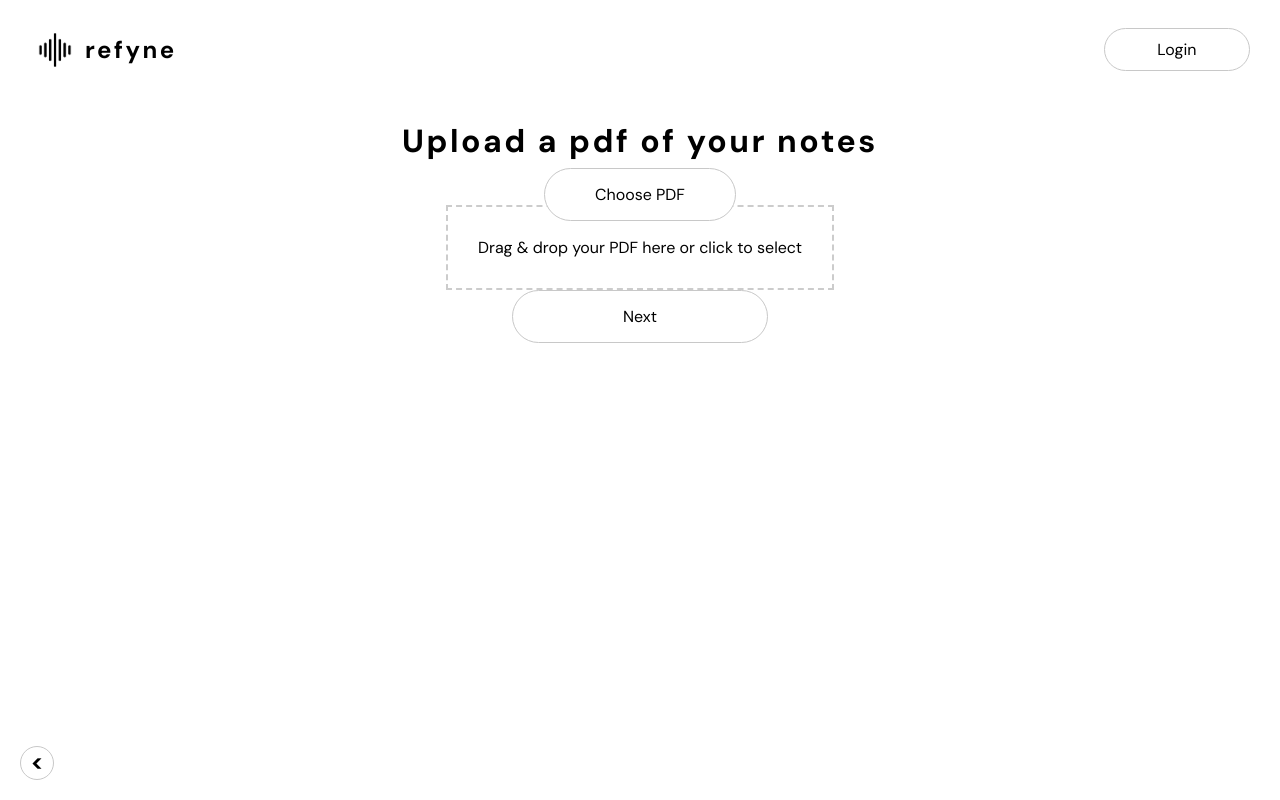
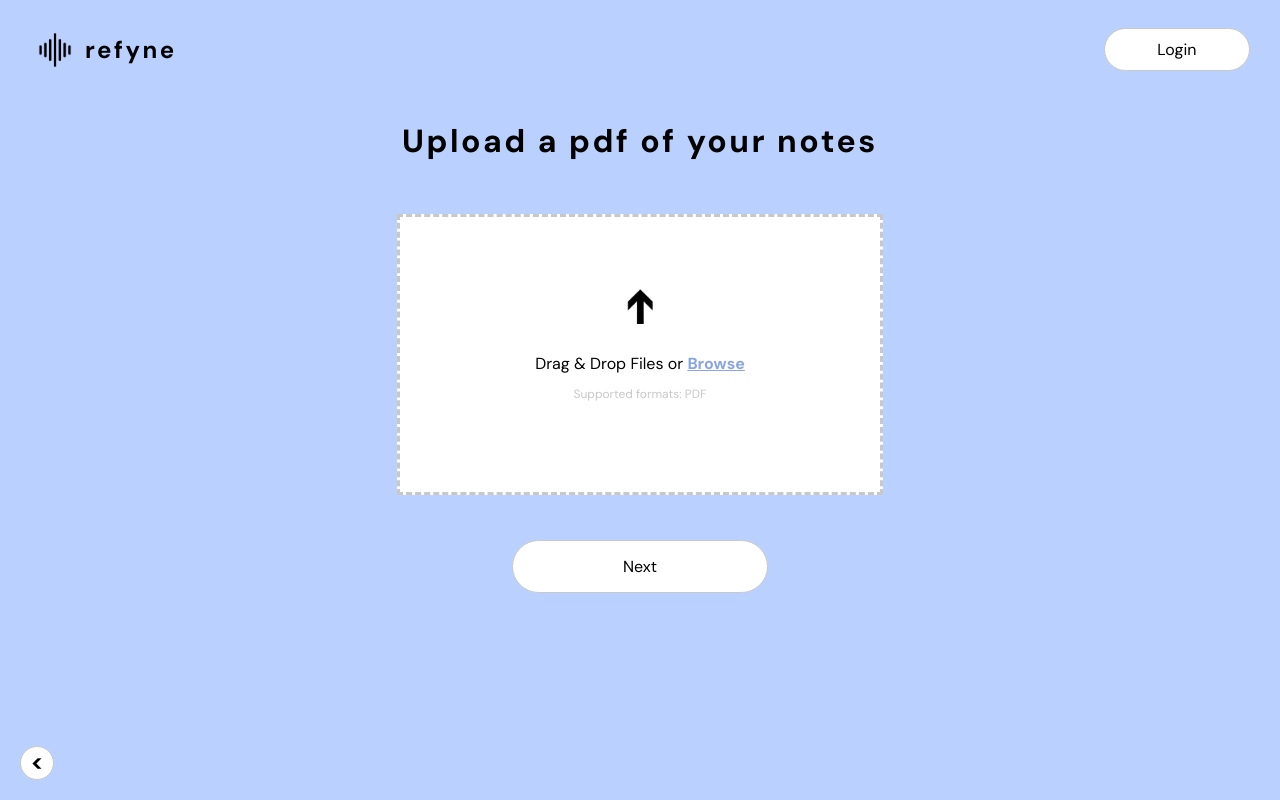
Before and after one commit to linv24/hackmit-23, a React (Create React App) app in the folder feyn/react/: page /upload in a window 1280 px wide. Built offline with nearby package versions, Linux system fonts and the light colour scheme.

Commit message:
upload styling

```diff
--- a/feyn/react/src/Components/Playback/Playback.js
+++ b/feyn/react/src/Components/Playback/Playback.js
@@ -7,14 +7,14 @@ import Header from "../Header/Header.js"
 const Playback = () => {
     const [recording, setRecording] = useState(false);
     const [playing, setPlaying] = useState(false);
-    const [drawing, setDrawing] = useState(false);
+    const [drawing, setDrawing] = useState(false);  // Add this line
     const [audioURL, setAudioURL] = useState("");
     const [mediaRecorder, setMediaRecorder] = useState(null);
     const [audioChunks, setAudioChunks] = useState([]);
     const audioRef = React.useRef(null);
+    const canvasRef = React.useRef(null);
     const audioContext = new (window.AudioContext || window.webkitAudioContext)();
     const analyser = audioContext.createAnalyser();
-    const canvasRef = React.useRef(null);
     const dataArray = new Uint8Array(analyser.frequencyBinCount);
 
     const draw = () => {
@@ -54,9 +54,17 @@ const Playback = () => {
     };
 
     useEffect(() => {
-        draw();
-        return () => setDrawing(false);
-    }, []);
+        if (recording) {
+            draw();
+        }
+        return () => {
+            if (mediaRecorder) {
+                mediaRecorder.stream.getTracks().forEach(track => track.stop());
+            }
+            analyser.disconnect();
+            audioContext.close();
+        };
+    }, [recording]);
 
     const startRecording = () => {
         if (drawing) return;
--- a/feyn/react/src/Components/Record/Record.js
+++ b/feyn/react/src/Components/Record/Record.js
@@ -11,6 +11,7 @@ const Record = () => {
             <Header />
             <div class="center-container">
                 <h1>Ready to Teach?</h1>
+                <p>Tips...</p>
                 <Link to="/Playback" class="main-button">Record</Link>
             </div>
 
--- a/feyn/react/src/Components/Upload/Upload.css
+++ b/feyn/react/src/Components/Upload/Upload.css
@@ -5,19 +5,79 @@
     padding: 0;
 } */
 
+.page-background {
+    background-color: #BAD1FF;
+    min-height: 100vh;
+}
+
 .upload-image {
     width: 40px;
-    margin: 20px 0;
+    margin: 20px auto;
+    display: block;
 }
 
 .dropzone {
-    border: 2px dashed #ccc;
-    padding: 30px;
+    border: 3px dashed #C8C8C8;
+    padding: 45px 20px 20px 20px;
+    height: 210px;
+    width: 440px;
     text-align: center;
     cursor: pointer;
     transition: 0.3s;
+    margin-bottom: 40px;
+    margin-top: 30px;
+    background-color: white;
+    display: inline-block;
+    align-items: center;
+    justify-content: center;
+    flex-direction: column;
+    overflow: hidden;
 }
 
-.dropzone:hover {
-    background-color: #f7f7f7;
+.bold {
+    color: #88A5DE;
+    font-weight: bold;
+    text-decoration: underline;
 }
+
+.uploaded-file-container {
+    border: 1px solid #88A5DE;
+    display: inline-block;
+    padding: 5px;
+    margin-top: 10px;
+    margin-bottom: 60px;
+}
+
+.small {
+    color: #C8C8C8;
+    font-size: 75%;
+}
+
+.uploaded-txt {
+    display: block;
+    margin-bottom: -5px;
+    font-weight: bold;
+    font-size: 90%;
+}
+
+.uploaded-wrapper {
+    display: flex;
+    flex-direction: column;
+    align-items: flex-start;
+
+}
+
+.delete-button {
+    background: none;
+    border: none;
+    cursor: pointer;
+    padding: 0;
+    margin-left: 10px;
+}
+
+.delete-button img {
+    display: inline-block;
+    width: 20px; /* Or whatever size you prefer */
+    height: auto;
+    vertical-align: bottom;
+}
--- a/feyn/react/src/Components/Upload/Upload.js
+++ b/feyn/react/src/Components/Upload/Upload.js
@@ -69,11 +69,10 @@ const Upload = () => {
     }
 
     return (
-        <div>
+        <div class="page-background">
             <Header />
             <div class="center-container">
                 <h1>Upload a pdf of your notes</h1>
-                {/* <img src="../../../images/upload.png" alt="Arrow" class="upload-image"/> */}
                 <div>
                     <input
                         type="file"
@@ -82,20 +81,24 @@ const Upload = () => {
                         style={{ display: 'none' }}
                         id="pdf-upload"
                     />
-                    <label htmlFor="pdf-upload" className="link-button">
-                        Choose PDF
-                    </label>
 
                     <div className="dropzone" onDrop={handleDrop} onDragOver={handleDragOver} onClick={openFilePicker}>
-                        <span>Drag & drop your PDF here or click to select</span>
-                        {/* Hidden input field */}
+                        <img src="../../../images/upload.png" alt="Arrow" class="upload-image"/>
+                        <span>Drag & Drop Files or </span>
+                        <span class="bold">Browse</span>
+                        <p class="small">Supported formats: PDF</p>
                         <input type="file" ref={fileInputRef} onChange={handleFileChange} accept=".pdf" style={{ display: 'none' }}/>
                     </div>
 
                     {pdfName && (
-                        <div>
-                            <span>{pdfName}</span>
-                            <button onClick={handleDeletePdf} style={{ marginLeft: '10px' }}>X</button>
+                        <div class="uploaded-wrapper">
+                            <p class="uploaded-txt">Uploaded</p>
+                            <div class="uploaded-file-container">
+                                <span>{pdfName}</span>
+                                <button onClick={handleDeletePdf} className="delete-button">
+                                    <img src="../../../images/x.png" alt="Delete" />
+                                </button>
+                            </div>
                         </div>
                     )}
                 </div>
--- a/feyn/react/src/Components/index.css
+++ b/feyn/react/src/Components/index.css
@@ -61,4 +61,5 @@ a {
     justify-content: center;
     height: 100%;
     text-align: center;
+    align-items: center;
 }
```
Also changed, not shown: feyn/react/public/images/x.png (added).
